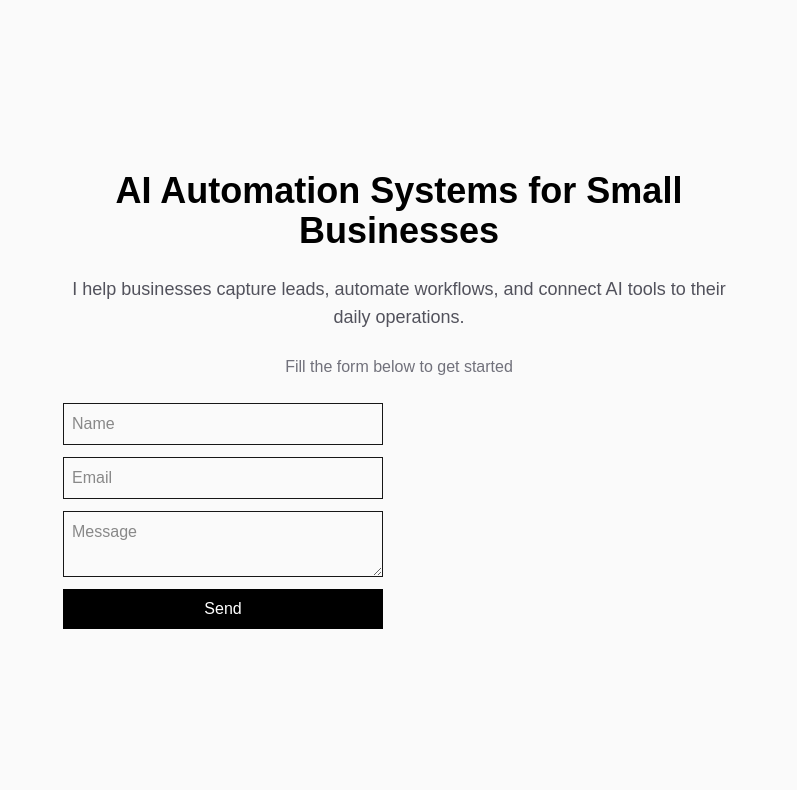
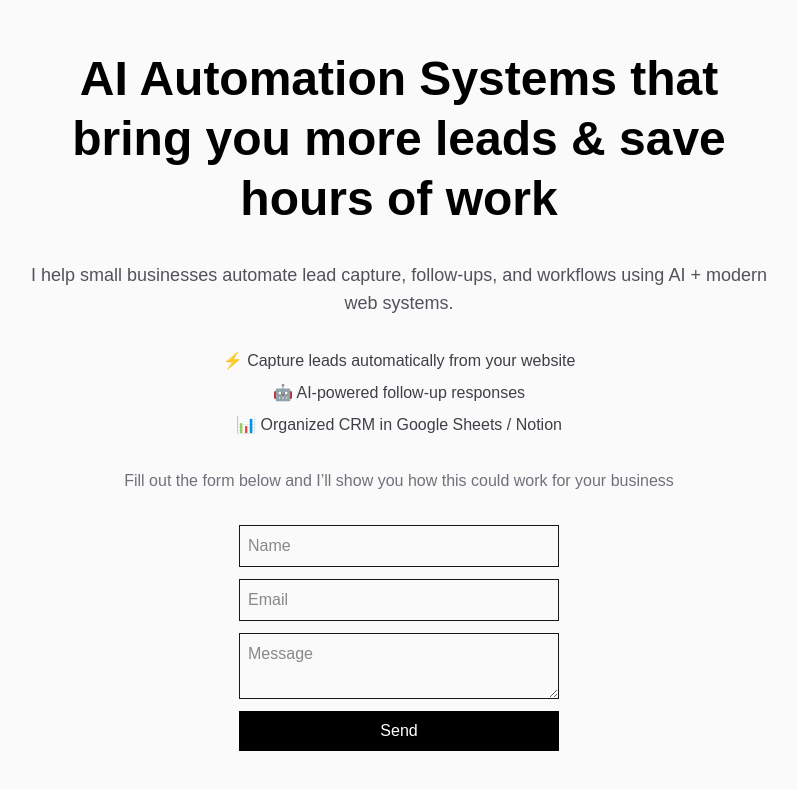
Before and after one commit to buildwithmatyas/automation-client-template, a Next.js app: page / in a window 1280 px wide. Shown: the top 790 px of the page, without its empty margins (241-1038 px from the left). Built offline with nearby package versions, Linux system fonts and the light colour scheme.

Commit message:
init clean template working

```diff
--- a/app/page.tsx
+++ b/app/page.tsx
@@ -4,21 +4,34 @@ export default function Home() {
   return (
     <div className="flex flex-col items-center justify-center min-h-screen bg-zinc-50 dark:bg-black px-6">
 
-      <main className="max-w-2xl w-full text-center flex flex-col gap-6">
+      <main className="max-w-3xl w-full text-center flex flex-col gap-8">
 
-        <h1 className="text-4xl font-bold text-black dark:text-white">
-          AI Automation Systems for Small Businesses
+        {/* HEADLINE */}
+        <h1 className="text-4xl md:text-5xl font-bold text-black dark:text-white leading-tight">
+          AI Automation Systems that bring you more leads & save hours of work
         </h1>
 
-        <p className="text-zinc-600 dark:text-zinc-400 text-lg">
-          I help businesses capture leads, automate workflows, and connect AI tools to their daily operations.
+        {/* SUBHEAD */}
+        <p className="text-lg text-zinc-600 dark:text-zinc-400">
+          I help small businesses automate lead capture, follow-ups, and workflows using AI + modern web systems.
         </p>
 
+        {/* VALUE POINTS */}
+        <div className="flex flex-col gap-2 text-zinc-700 dark:text-zinc-300">
+          <p>⚡ Capture leads automatically from your website</p>
+          <p>🤖 AI-powered follow-up responses</p>
+          <p>📊 Organized CRM in Google Sheets / Notion</p>
+        </div>
+
+        {/* CTA TEXT */}
         <p className="text-zinc-500">
-          Fill the form below to get started
+          Fill out the form below and I’ll show you how this could work for your business
         </p>
 
-        <LeadForm />
+        {/* FORM */}
+        <div className="flex justify-center">
+          <LeadForm />
+        </div>
 
       </main>
     </div>
```
